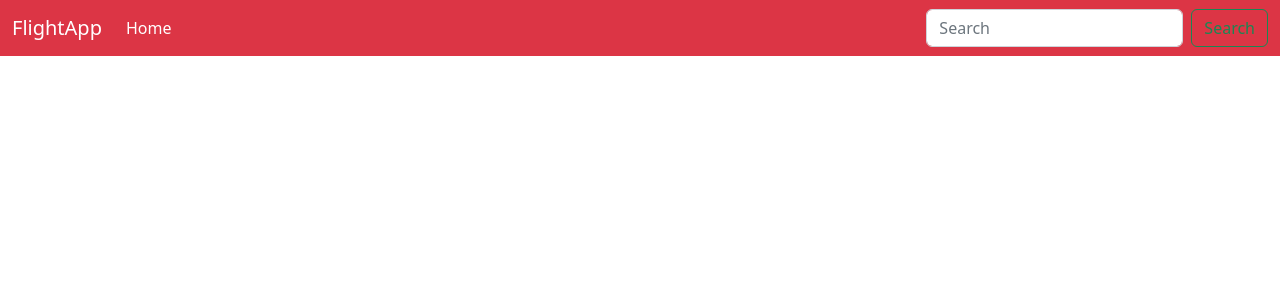
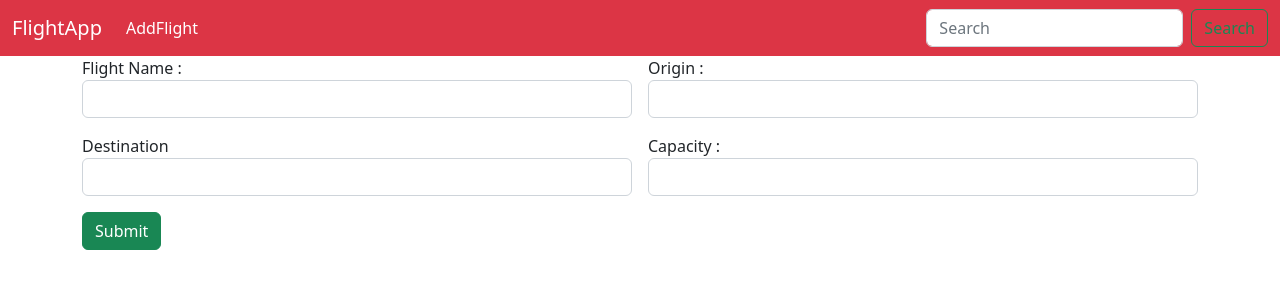
Before and after one commit to Saranyaullas1999/Flight, an Angular app: page / in a window 1280 px wide. Shown: the top 300 px of the page. Built offline with nearby package versions, Linux system fonts and the light colour scheme.

Commit message:
addflight

```diff
--- /dev/null
+++ b/src/app/addflight/addflight.component.html
@@ -0,0 +1,28 @@
+<app-navbar></app-navbar>
+<div class="container">
+    <div class="row">
+        <div class="col col-12 col-sm-12 col-md-12 col-lg-12 col-xl-12 col-xxl-12">
+            <div class="row g-3">
+                <div class="col col-12 col-sm-6 col-md-6 col-lg-6 col xl-6 col-xxl-6">
+                    <label for="">Flight Name :</label>
+                    <input type="text" class="form-control" name="name" [(ngModel)]="name">
+                </div>
+                <div class="col col-12 col-sm-6 col-md-6 col-lg-6 col xl-6 col-xxl-6">
+                    <label for="">Origin :</label>
+                    <input type="text" class="form-control" name="origin" [(ngModel)]="origin">
+                </div>
+                <div class="col col-12 col-sm-6 col-md-6 col-lg-6 col xl-6 col-xxl-6">
+                    <label for="">Destination</label>
+                    <input type="text" class="form-control" name="destination" [(ngModel)]="destination">
+                </div>
+                <div class="col col-12 col-sm-6 col-md-6 col-lg-6 col xl-6 col-xxl-6">
+                    <label for="">Capacity :</label>
+                    <input type="text" class="form-control" name="capacity" [(ngModel)]="capacity">
+                </div>
+                <div class="col col-12 col-sm-12 col-md-12 col-lg-12 col xl-12 col-xxl-12">
+                    <button class="btn btn-success" (click)="readValue()">Submit</button>
+                </div>
+            </div>
+        </div>
+    </div>
+</div>
--- /dev/null
+++ b/src/app/addflight/addflight.component.ts
@@ -0,0 +1,34 @@
+import { Component, OnInit } from '@angular/core';
+
+@Component({
+  selector: 'app-addflight',
+  templateUrl: './addflight.component.html',
+  styleUrls: ['./addflight.component.css']
+})
+export class AddflightComponent implements OnInit {
+
+  constructor() { }
+
+  name=""
+    origin=""
+    destination=""
+    capacity=""
+
+    readValue=()=>{
+      let data={
+        "name":this.name,
+        "origin":this.origin,
+        "destination":this.destination,
+        "capacity":this.capacity
+      }
+      console.log(data)
+      this.name=""
+      this.origin=""
+      this.destination=""
+      this.capacity=""
+    }
+
+  ngOnInit(): void {
+  }
+
+}
--- a/src/app/app.component.html
+++ b/src/app/app.component.html
@@ -1,2 +1,2 @@
-<app-navbar></app-navbar>
+
 <router-outlet></router-outlet>
--- a/src/app/app.module.ts
+++ b/src/app/app.module.ts
@@ -4,15 +4,28 @@ import { BrowserModule } from '@angular/platform-browser';
 import { AppRoutingModule } from './app-routing.module';
 import { AppComponent } from './app.component';
 import { NavbarComponent } from './navbar/navbar.component';
+import { AddflightComponent } from './addflight/addflight.component';
+import { RouterModule,Routes } from '@angular/router';
+import { FormsModule } from '@angular/forms';
 
+
+
+const appRoutes:Routes=[
+  {
+    path:"",component:AddflightComponent
+  }
+]
 @NgModule({
   declarations: [
     AppComponent,
-    NavbarComponent
+    NavbarComponent,
+    AddflightComponent
   ],
   imports: [
     BrowserModule,
-    AppRoutingModule
+    AppRoutingModule,
+    RouterModule.forRoot(appRoutes),
+    FormsModule
   ],
   providers: [],
   bootstrap: [AppComponent]
--- a/src/app/navbar/navbar.component.html
+++ b/src/app/navbar/navbar.component.html
@@ -7,7 +7,7 @@
       <div class="collapse navbar-collapse" id="navbarSupportedContent">
         <ul class="navbar-nav me-auto mb-2 mb-lg-0">
           <li class="nav-item">
-            <a class="nav-link active" aria-current="page" href="#">Home</a>
+            <a class="nav-link active" aria-current="page" href="#">AddFlight</a>
           </li>
 
         </ul>
```
Also changed, not shown: src/app/addflight/addflight.component.css (added).
